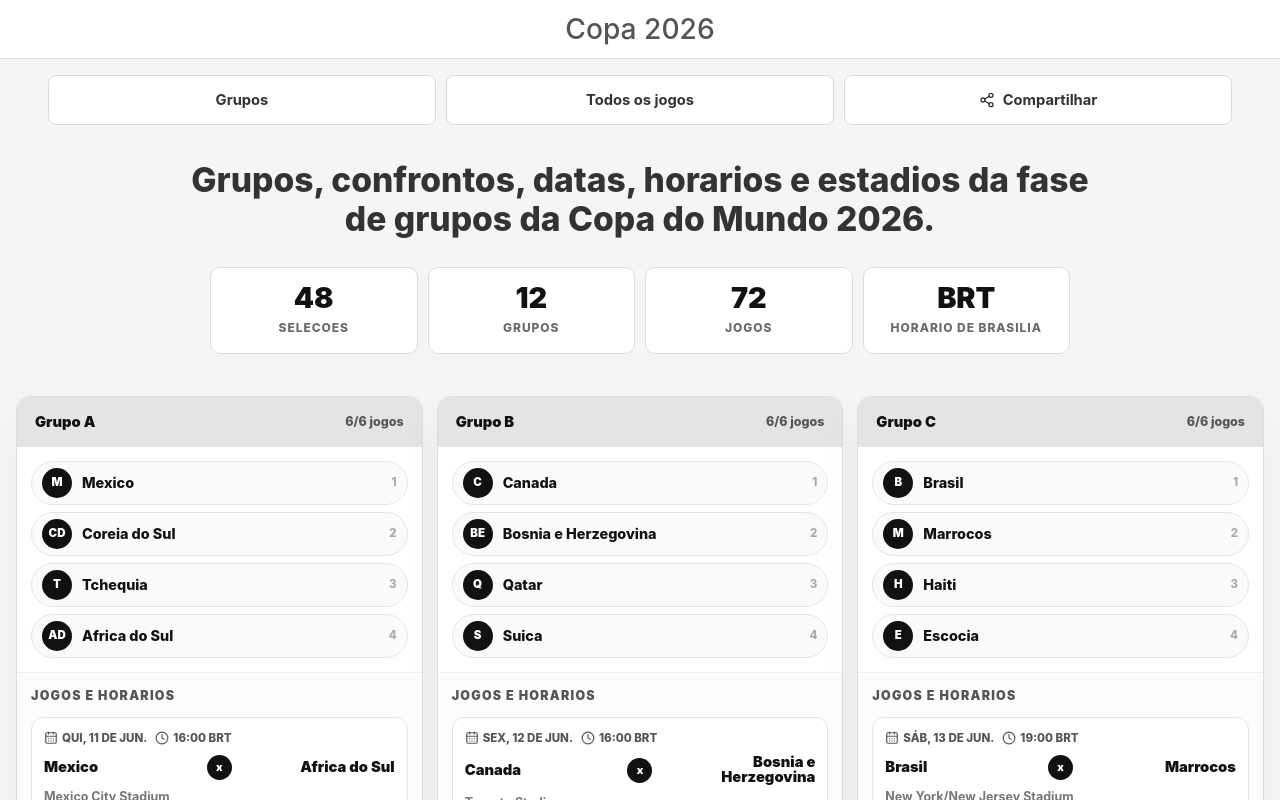
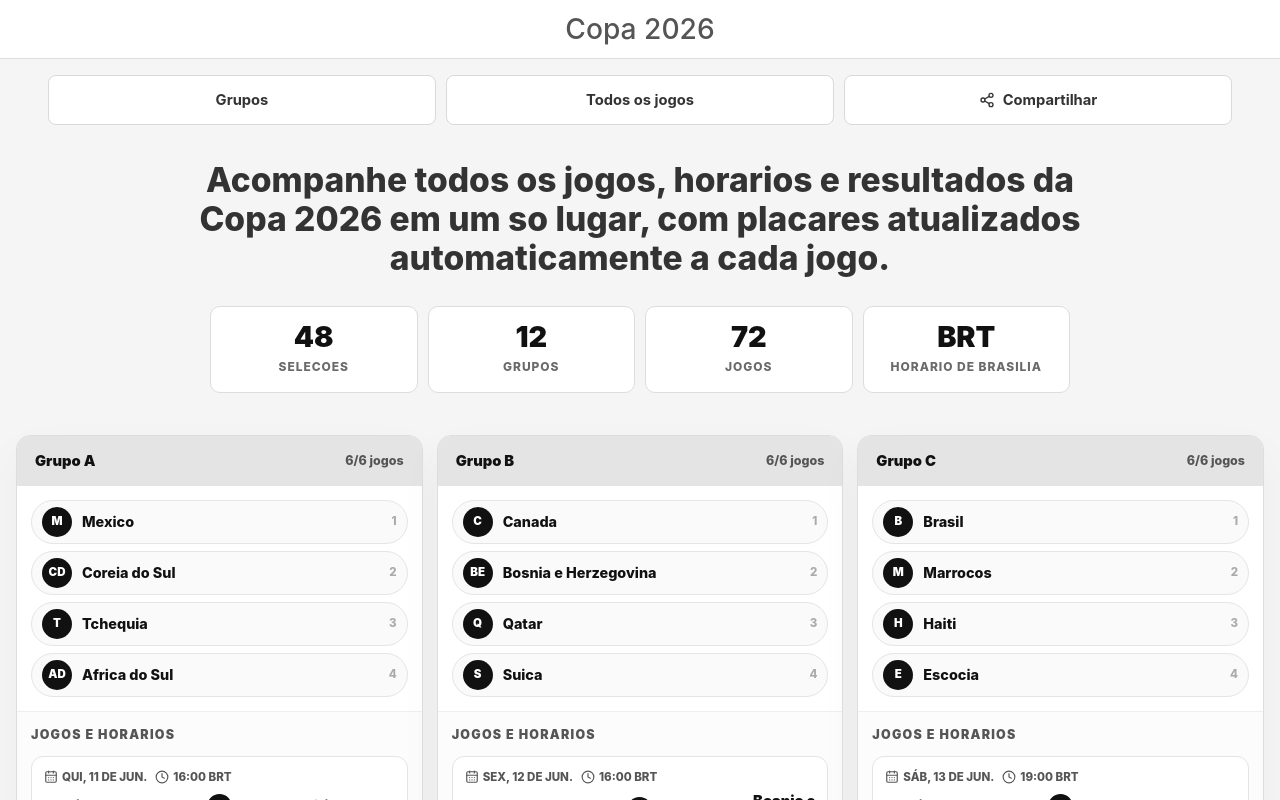
Before and after one commit to somosnext/copa-2026-simulador, a React (Vite) app: page / in a window 1280 px wide. Shown: the top 800 px of the page. Built offline with nearby package versions, Linux system fonts and the light colour scheme.

Commit message:
Update homepage copy

```diff
--- a/index.html
+++ b/index.html
@@ -5,7 +5,7 @@
     <meta name="viewport" content="width=device-width, initial-scale=1.0" />
     <meta
       name="description"
-      content="Copa 2026: grupos, confrontos, datas, horarios e estadios da fase de grupos."
+      content="Acompanhe todos os jogos, horarios e resultados da Copa 2026 em um so lugar, com placares atualizados automaticamente a cada jogo."
     />
     <title>Copa 2026</title>
   </head>
--- a/src/App.jsx
+++ b/src/App.jsx
@@ -191,7 +191,7 @@ function App() {
       </div>
 
       <section className="intro">
-        <p>Grupos, confrontos, datas, horarios e estadios da fase de grupos da Copa do Mundo 2026.</p>
+        <p>Acompanhe todos os jogos, horarios e resultados da Copa 2026 em um so lugar, com placares atualizados automaticamente a cada jogo.</p>
         <div className="summary-grid">
           <div><strong>48</strong><span>selecoes</span></div>
           <div><strong>12</strong><span>grupos</span></div>
```
